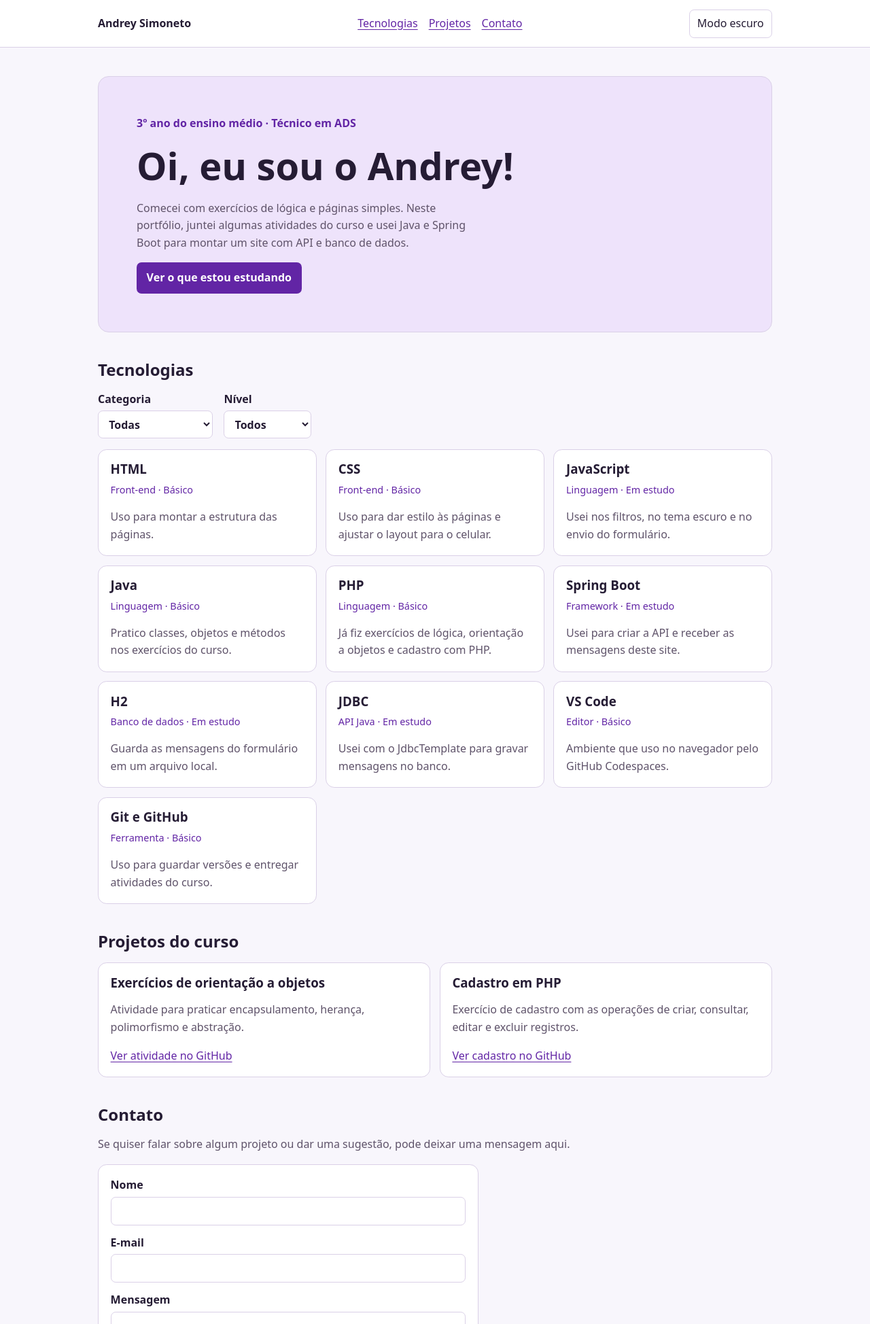
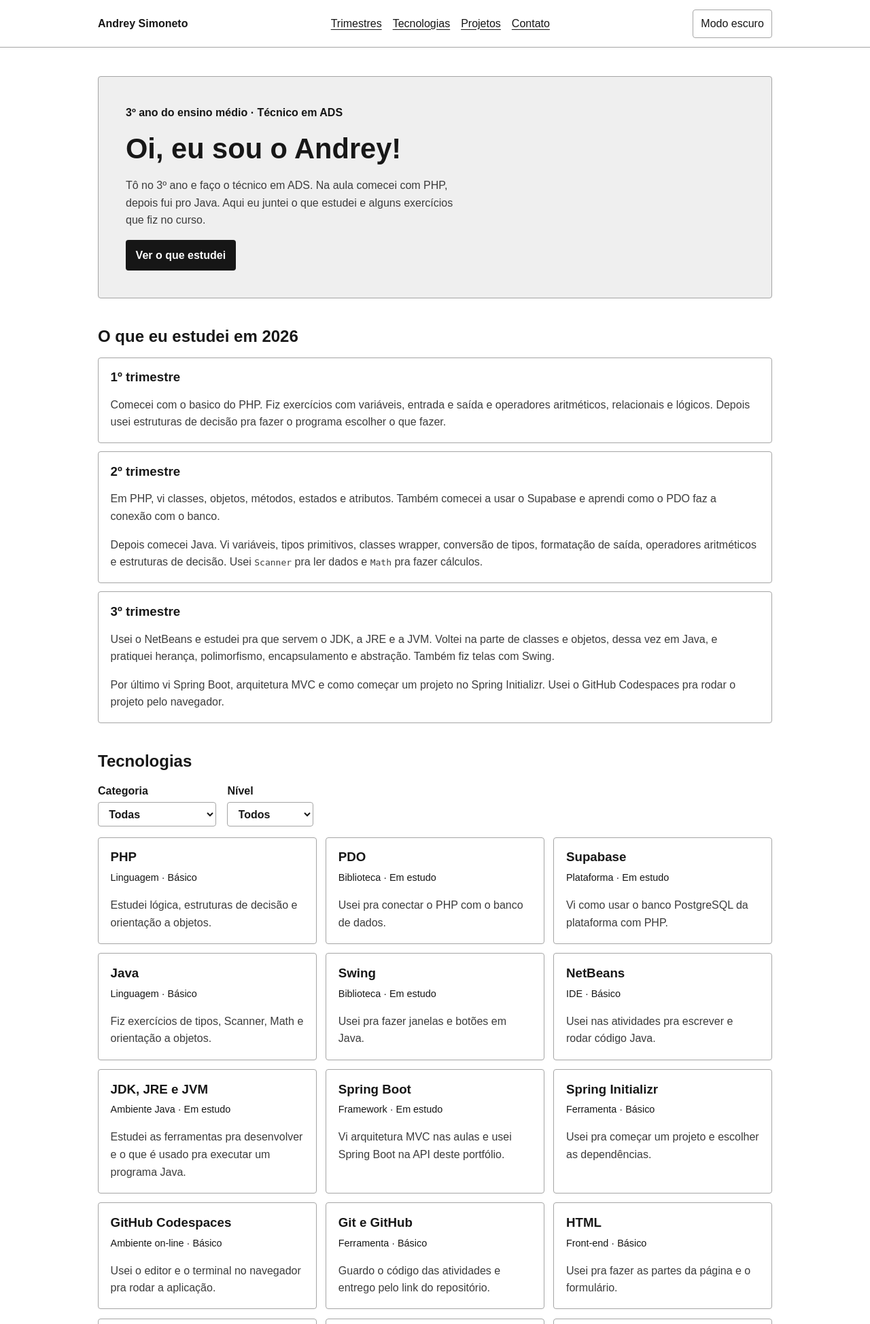
Before and after one commit to andreysimonetto/PORTF-LIO-SPRING-BOOT-Andrey-Nicolas, a Spring Boot app: page / in a window 1280 px wide. Shown: the top 1948 px of the page at 68% size. Run offline with Spring Boot 4, Linux system fonts and the light colour scheme.

Commit message:
Atualiza os conteúdos dos trimestres e o visual do portfólio

```diff
--- a/src/main/java/com/portfolio/site/PortfolioController.java
+++ b/src/main/java/com/portfolio/site/PortfolioController.java
@@ -27,16 +27,22 @@ public class PortfolioController {
     @GetMapping("/tecnologias")
     public List<Tecnologia> listarTecnologias() {
         return List.of(
-            new Tecnologia("HTML", "Front-end", "Básico", "Uso para montar a estrutura das páginas."),
-            new Tecnologia("CSS", "Front-end", "Básico", "Uso para dar estilo às páginas e ajustar o layout para o celular."),
-            new Tecnologia("JavaScript", "Linguagem", "Em estudo", "Usei nos filtros, no tema escuro e no envio do formulário."),
-            new Tecnologia("Java", "Linguagem", "Básico", "Pratico classes, objetos e métodos nos exercícios do curso."),
-            new Tecnologia("PHP", "Linguagem", "Básico", "Já fiz exercícios de lógica, orientação a objetos e cadastro com PHP."),
-            new Tecnologia("Spring Boot", "Framework", "Em estudo", "Usei para criar a API e receber as mensagens deste site."),
-            new Tecnologia("H2", "Banco de dados", "Em estudo", "Guarda as mensagens do formulário em um arquivo local."),
-            new Tecnologia("JDBC", "API Java", "Em estudo", "Usei com o JdbcTemplate para gravar mensagens no banco."),
-            new Tecnologia("VS Code", "Editor", "Básico", "Ambiente que uso no navegador pelo GitHub Codespaces."),
-            new Tecnologia("Git e GitHub", "Ferramenta", "Básico", "Uso para guardar versões e entregar atividades do curso.")
+            new Tecnologia("PHP", "Linguagem", "Básico", "Estudei lógica, estruturas de decisão e orientação a objetos."),
+            new Tecnologia("PDO", "Biblioteca", "Em estudo", "Usei pra conectar o PHP com o banco de dados."),
+            new Tecnologia("Supabase", "Plataforma", "Em estudo", "Vi como usar o banco PostgreSQL da plataforma com PHP."),
+            new Tecnologia("Java", "Linguagem", "Básico", "Fiz exercícios de tipos, Scanner, Math e orientação a objetos."),
+            new Tecnologia("Swing", "Biblioteca", "Em estudo", "Usei pra fazer janelas e botões em Java."),
+            new Tecnologia("NetBeans", "IDE", "Básico", "Usei nas atividades pra escrever e rodar código Java."),
+            new Tecnologia("JDK, JRE e JVM", "Ambiente Java", "Em estudo", "Estudei as ferramentas pra desenvolver e o que é usado pra executar um programa Java."),
+            new Tecnologia("Spring Boot", "Framework", "Em estudo", "Vi arquitetura MVC nas aulas e usei Spring Boot na API deste portfólio."),
+            new Tecnologia("Spring Initializr", "Ferramenta", "Básico", "Usei pra começar um projeto e escolher as dependências."),
+            new Tecnologia("GitHub Codespaces", "Ambiente on-line", "Básico", "Usei o editor e o terminal no navegador pra rodar a aplicação."),
+            new Tecnologia("Git e GitHub", "Ferramenta", "Básico", "Guardo o código das atividades e entrego pelo link do repositório."),
+            new Tecnologia("HTML", "Front-end", "Básico", "Usei pra fazer as partes da página e o formulário."),
+            new Tecnologia("CSS", "Front-end", "Básico", "Usei pra arrumar o visual da página no computador e no celular."),
+            new Tecnologia("JavaScript", "Linguagem", "Em estudo", "Usei nos filtros, no tema escuro e no formulário."),
+            new Tecnologia("H2", "Banco de dados", "Em estudo", "Usei neste projeto pra guardar as mensagens do formulário."),
+            new Tecnologia("JDBC", "API Java", "Em estudo", "Usei com o JdbcTemplate pra salvar as mensagens no H2.")
         );
     }
 
--- a/src/main/resources/static/css/styles.css
+++ b/src/main/resources/static/css/styles.css
@@ -1,28 +1,28 @@
 :root {
     color-scheme: light;
-    font-family: system-ui, sans-serif;
-    --fundo: #f8f6fc;
+    font-family: Arial, sans-serif;
+    --fundo: #fff;
     --cartao: #fff;
-    --texto: #251c34;
-    --suave: #5f536a;
-    --linha: #dad0e7;
-    --destaque: #6225a5;
-    --botao: #6225a5;
+    --texto: #171717;
+    --suave: #3c3c3c;
+    --linha: #a5a5a5;
+    --destaque: #161616;
+    --botao: #161616;
     --sobre-botao: #fff;
-    --introducao: #eee3fb;
+    --introducao: #efefef;
 }
 
 :root[data-tema="escuro"] {
     color-scheme: dark;
-    --fundo: #191424;
-    --cartao: #261e34;
-    --texto: #f5efff;
-    --suave: #d4c6e2;
-    --linha: #5b496e;
-    --destaque: #dec0ff;
-    --botao: #dec0ff;
-    --sobre-botao: #281839;
-    --introducao: #332449;
+    --fundo: #121212;
+    --cartao: #1e1e1e;
+    --texto: #fff;
+    --suave: #ddd;
+    --linha: #777;
+    --destaque: #f4f4f4;
+    --botao: #f4f4f4;
+    --sobre-botao: #141414;
+    --introducao: #242424;
 }
 
 * { box-sizing: border-box; }
@@ -46,14 +46,14 @@ section { margin-block: 2.6rem; }
 .introducao {
     background: var(--introducao);
     border: 1px solid var(--linha);
-    border-radius: 1rem;
-    padding: clamp(1.4rem, 5vw, 3.5rem);
+    border-radius: 0.25rem;
+    padding: clamp(1.25rem, 4vw, 2.5rem);
 }
 
 .introducao > p { max-width: 56ch; }
 .curso { color: var(--destaque); font-weight: 650; margin-top: 0; }
 h1, h2, h3 { line-height: 1.2; }
-h1 { margin: 0; font-size: clamp(2rem, 6vw, 3.5rem); }
+h1 { margin: 0; font-size: clamp(1.8rem, 5vw, 2.6rem); }
 h2 { margin-bottom: 1rem; }
 h3 { margin: 0 0 0.45rem; }
 p { color: var(--suave); }
@@ -64,10 +64,15 @@ p { color: var(--suave); }
     gap: 0.85rem;
 }
 
+.trimestres {
+    display: grid;
+    gap: 0.75rem;
+}
+
 .cartao {
     background: var(--cartao);
     border: 1px solid var(--linha);
-    border-radius: 0.8rem;
+    border-radius: 0.25rem;
     padding: 1.1rem;
 }
 
@@ -86,7 +91,7 @@ input, textarea, select, button {
     color: inherit;
     background: var(--cartao);
     border: 1px solid var(--linha);
-    border-radius: 0.45rem;
+    border-radius: 0.25rem;
     padding: 0.45rem 0.7rem;
 }
 
@@ -100,7 +105,7 @@ button:disabled { opacity: 0.65; cursor: wait; }
     background: var(--botao);
     color: var(--sobre-botao);
     border: 1px solid transparent;
-    border-radius: 0.45rem;
+    border-radius: 0.25rem;
     text-decoration: none;
     font-weight: 650;
 }
--- a/src/main/resources/static/index.html
+++ b/src/main/resources/static/index.html
@@ -12,6 +12,7 @@
         <div class="largura barra">
             <a class="marca" href="#sobre">Andrey Simoneto</a>
             <nav aria-label="Menu principal">
+                <a href="#trimestres">Trimestres</a>
                 <a href="#tecnologias">Tecnologias</a>
                 <a href="#projetos">Projetos</a>
                 <a href="#contato">Contato</a>
@@ -23,8 +24,27 @@
         <section class="introducao" id="sobre">
             <p class="curso">3º ano do ensino médio · Técnico em ADS</p>
             <h1>Oi, eu sou o Andrey!</h1>
-            <p>Comecei com exercícios de lógica e páginas simples. Neste portfólio, juntei algumas atividades do curso e usei Java e Spring Boot para montar um site com API e banco de dados.</p>
-            <a class="botao" href="#tecnologias">Ver o que estou estudando</a>
+            <p>Tô no 3º ano e faço o técnico em ADS. Na aula comecei com PHP, depois fui pro Java. Aqui eu juntei o que estudei e alguns exercícios que fiz no curso.</p>
+            <a class="botao" href="#trimestres">Ver o que estudei</a>
+        </section>
+        <section id="trimestres">
+            <h2>O que eu estudei em 2026</h2>
+            <div class="trimestres">
+                <article class="cartao">
+                    <h3>1º trimestre</h3>
+                    <p>Comecei com o basico do PHP. Fiz exercícios com variáveis, entrada e saída e operadores aritméticos, relacionais e lógicos. Depois usei estruturas de decisão pra fazer o programa escolher o que fazer.</p>
+                </article>
+                <article class="cartao">
+                    <h3>2º trimestre</h3>
+                    <p>Em PHP, vi classes, objetos, métodos, estados e atributos. Também comecei a usar o Supabase e aprendi como o PDO faz a conexão com o banco.</p>
+                    <p>Depois comecei Java. Vi variáveis, tipos primitivos, classes wrapper, conversão de tipos, formatação de saída, operadores aritméticos e estruturas de decisão. Usei <code>Scanner</code> pra ler dados e <code>Math</code> pra fazer cálculos.</p>
+                </article>
+                <article class="cartao">
+                    <h3>3º trimestre</h3>
+                    <p>Usei o NetBeans e estudei pra que servem o JDK, a JRE e a JVM. Voltei na parte de classes e objetos, dessa vez em Java, e pratiquei herança, polimorfismo, encapsulamento e abstração. Também fiz telas com Swing.</p>
+                    <p>Por último vi Spring Boot, arquitetura MVC e como começar um projeto no Spring Initializr. Usei o GitHub Codespaces pra rodar o projeto pelo navegador.</p>
+                </article>
+            </div>
         </section>
         <section id="tecnologias">
             <h2>Tecnologias</h2>
@@ -44,19 +64,19 @@
             <div class="grade">
                 <article class="cartao">
                     <h3>Exercícios de orientação a objetos</h3>
-                    <p>Atividade para praticar encapsulamento, herança, polimorfismo e abstração.</p>
+                    <p>Coloquei em pratica o que vi de encapsulamento, herança, polimorfismo e abstração.</p>
                     <a href="https://github.com/andreysimonetto/EncapsulamentoHerancaPolimorfismoAbstracao">Ver atividade no GitHub</a>
                 </article>
                 <article class="cartao">
                     <h3>Cadastro em PHP</h3>
-                    <p>Exercício de cadastro com as operações de criar, consultar, editar e excluir registros.</p>
+                    <p>Um exercício pra cadastrar, ver, editar e apagar registros usando PHP e Supabase.</p>
                     <a href="https://github.com/andreysimonetto/CRUDPHPSubase">Ver cadastro no GitHub</a>
                 </article>
             </div>
         </section>
         <section id="contato">
             <h2>Contato</h2>
-            <p>Se quiser falar sobre algum projeto ou dar uma sugestão, pode deixar uma mensagem aqui.</p>
+            <p>Pode mandar uma pergunta sobre o trabalho ou alguma ideia pra melhorar.</p>
             <form id="formulario" class="cartao formulario" method="post">
                 <label>Nome
                     <input name="nome" autocomplete="name" maxlength="100" required>
```
Also changed, not shown: README.md.
